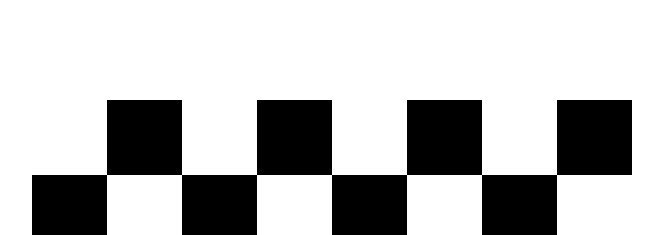
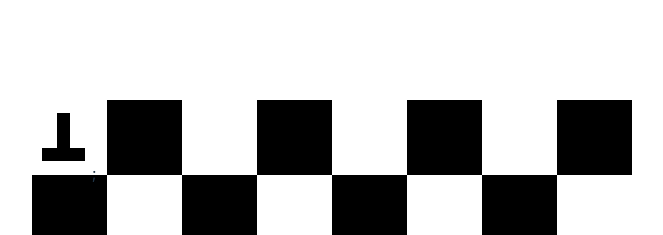
Before and after one commit to rishabh930/gitExample, a React (Vite) app: page / in a window 1280 px wide. Shown: the top 235 px of the page, without its empty margins (308-971 px from the left). Built offline with nearby package versions, Linux system fonts and the light colour scheme.

Commit message:
main branch

```diff
--- a/src/Component/Chessbord.jsx
+++ b/src/Component/Chessbord.jsx
@@ -1,10 +1,13 @@
 import React from 'react';
 import './Chessbord.css';
+import Pown from './kati/pown';
 const Chessbord = () => {
   return (
     <div className="ChessBord-main">
       <div className="first-line">
-        <div className="white-block"></div>
+        <div className="white-block">
+          <Pown  />
+        </div>
         <div className="balck-block"></div>
         <div className="white-block"></div>
         <div className="balck-block"></div>
--- /dev/null
+++ b/src/Component/kati/kati.css
@@ -0,0 +1,17 @@
+.pown {
+  width: 13px;
+  height: 35px;
+  background-color: black;
+}
+.pown-main {
+  position: relative;
+  left: 33%;
+  top: 13px;
+}
+.botton-pice {
+  width: 43px;
+  height: 13px;
+  background-color: black;
+  position: relative;
+  right: 15px;
+}
--- a/src/Component/kati/pown.jsx
+++ b/src/Component/kati/pown.jsx
@@ -1,9 +1,16 @@
-import React from 'react'
+import React from 'react';
+import './kati.css';
+const onclickpice=()=>{
+    console.log('click')
 
-const pown = () => {
+}
+const Pown = () => {
   return (
-    <div>pown</div>
-  )
-}
+    <div className="pown-main" onClick={onclickpice}>
+      <div className="pown"></div>
+      <div className='botton-pice'></div>;
+    </div>
+  );
+};
 
-export default pown
+export default Pown;
```
